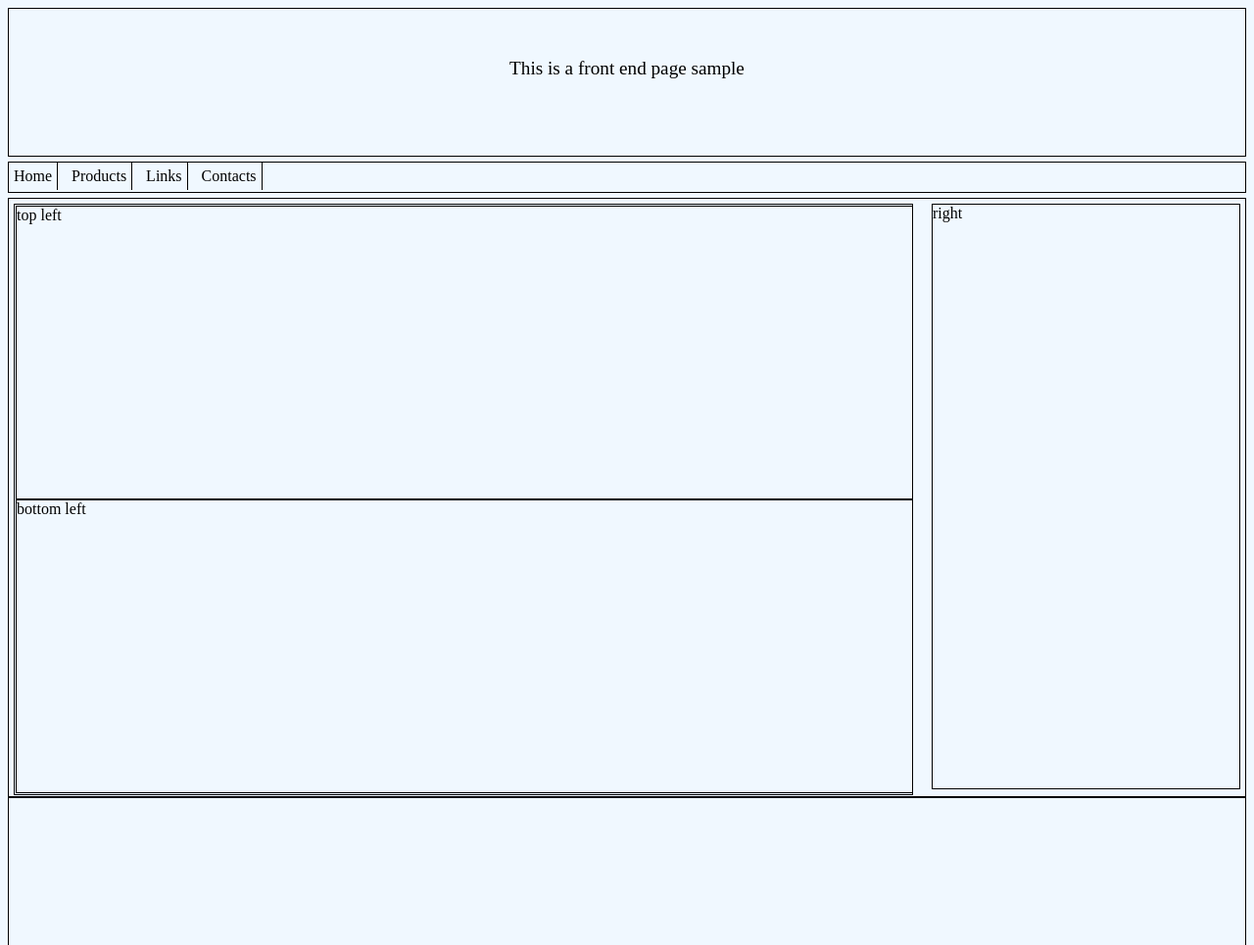
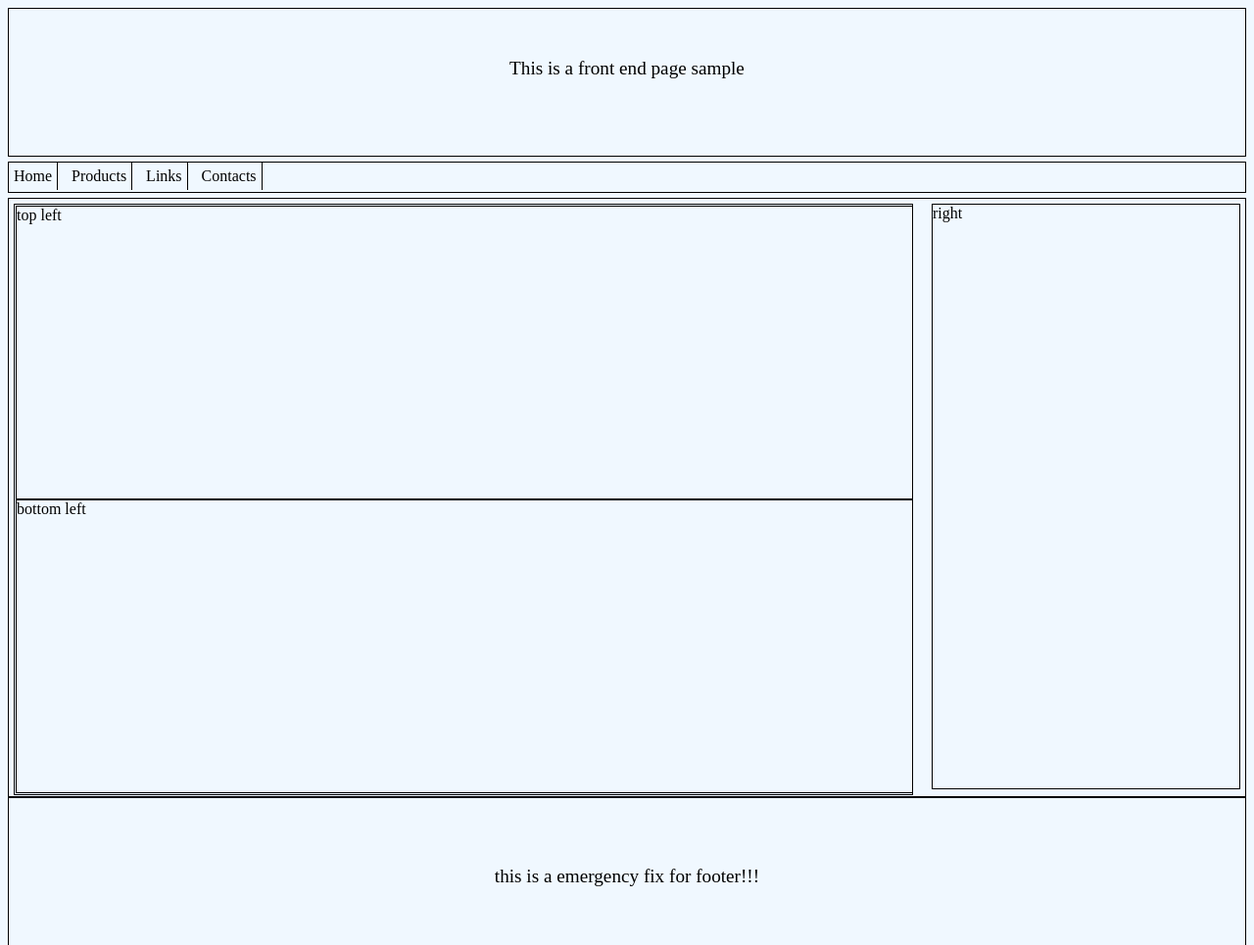
Before and after one commit to moslemWEB/repo1402, a plain HTML site: page index.html in a window 1280 px wide. Shown: the top 965 px of the page at 98% size. Drawn offline with Linux system fonts and the light colour scheme.

Commit message:
commit index.html with emergency fix

```diff
--- a/index.html
+++ b/index.html
@@ -30,7 +30,7 @@
     </div>
 
     <div id="footer">
-
+        <p style="text-align: center;">this is a emergency fix for footer!!!</p>
     </div>
 
 </body>
```
